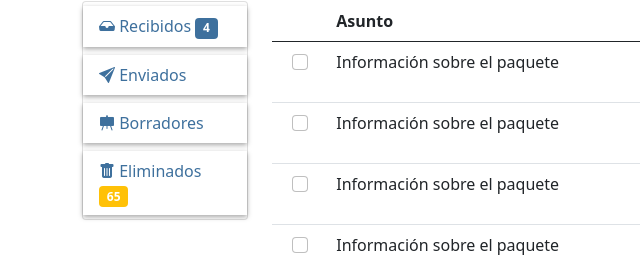
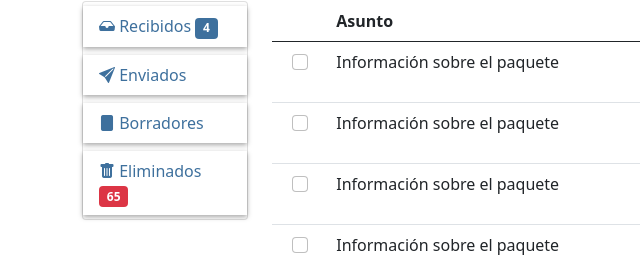
Before and after one commit to RoySalgado/UX, a plain HTML site: page views/inbox.html in a window 1280 px wide. Shown: the part 205-484 px from the top of the page, 0-640 px from the left. Drawn offline with nearby package versions, Linux system fonts and the light colour scheme; some packages are replaced by stand-ins of ours.

Commit message:
[UPDATE] Colors badge

```diff
--- a/views/inbox.html
+++ b/views/inbox.html
@@ -101,13 +101,13 @@
                             </li>
                             <li class="nav-item my-1 border-b">
                                 <a href="#" class="nav-link">
-                                    <i class="bi bi-easel-fill"></i> Borradores
+                                    <i class="bi bi-file-fill"></i> Borradores
                                 </a>
                             </li>
                             <li class="nav-item my-1 border-b  ">
                                 <a href="#" class="nav-link">
                                     <i class="bi bi-trash-fill"></i> Eliminados
-                                    <span class="badge bg-warning float-right">65</span>
+                                    <span class="badge bg-danger float-right">65</span>
                                 </a>
                             </li>
                         </ul>
```
